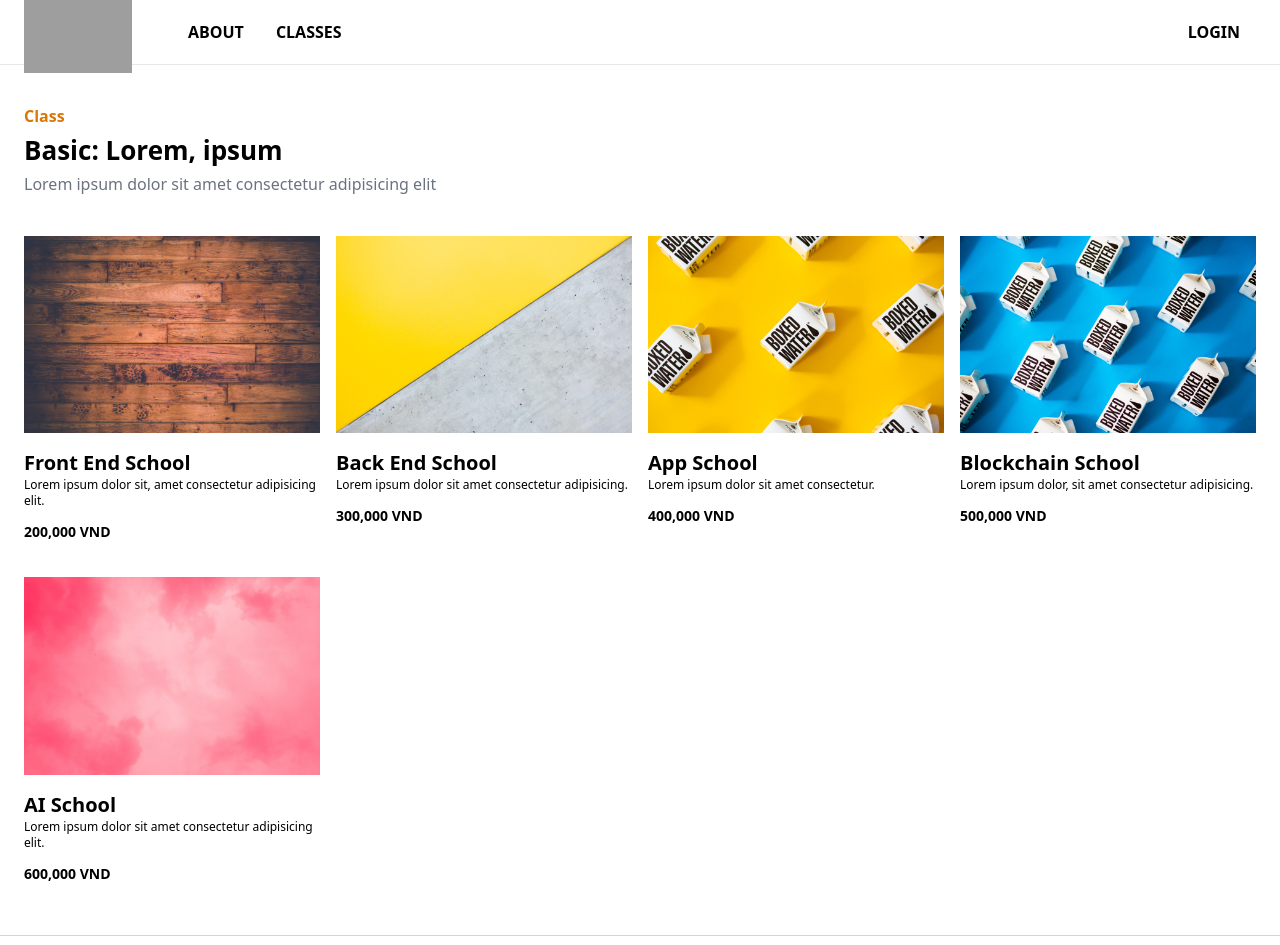
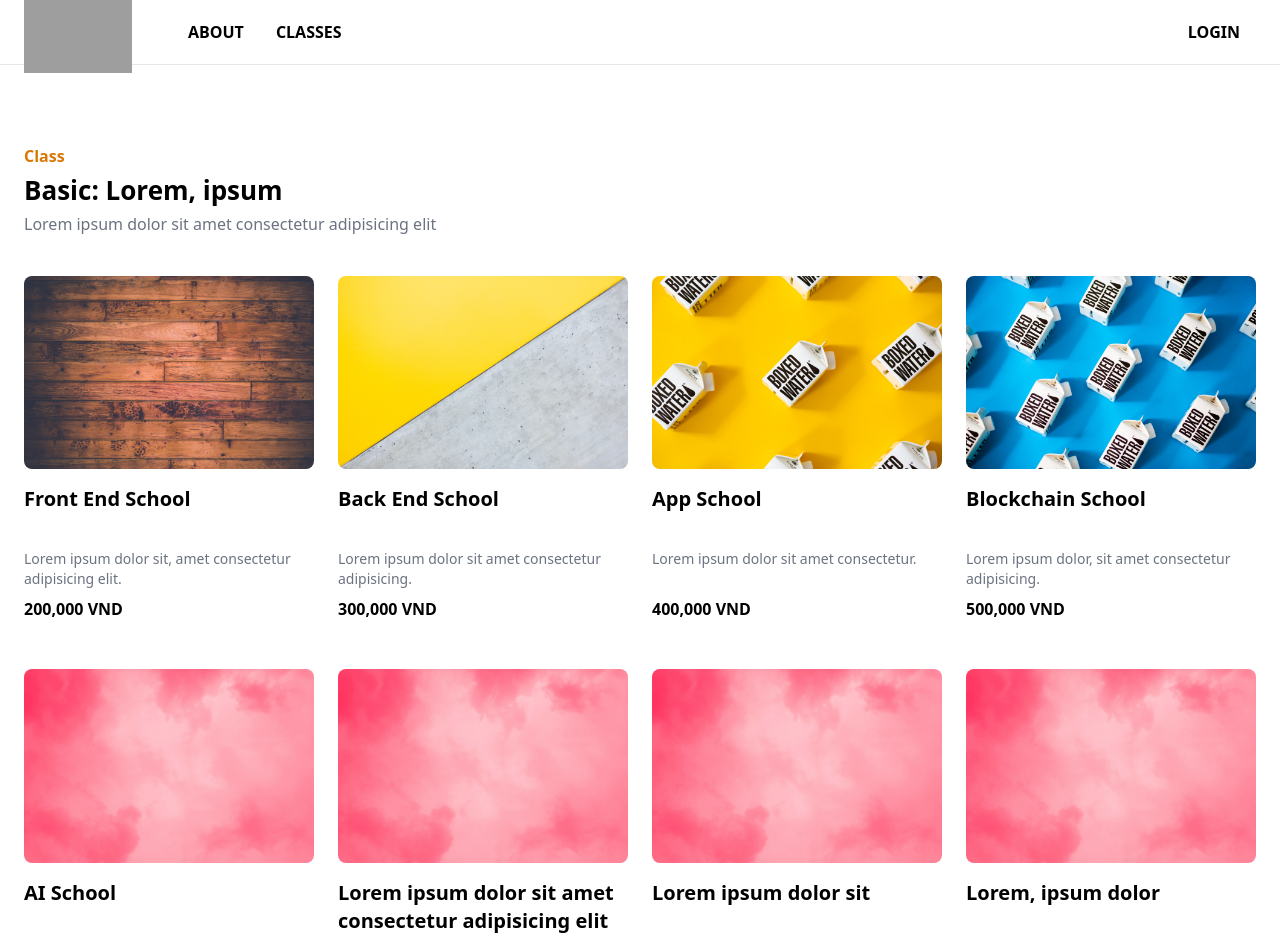
Before and after one commit to likelionbootcamp3/online-platform-vite, a React (Vite) app: page /classes in a window 1280 px wide. Shown: the top 945 px of the page. Built offline with nearby package versions, Linux system fonts and the light colour scheme; grey boxes are pictures that could not be loaded.

Commit message:
feature Videos, update ClassCard

```diff
--- a/src/components/common/ClassCard/index.jsx
+++ b/src/components/common/ClassCard/index.jsx
@@ -1,20 +1,33 @@
+import "./index.css";
+
 const ClassCard = ({ video, type }) => {
   const isHome = type === "home";
 
   if (isHome) {
-    //
+    if (video.id > 5) {
+      return (video = null);
+    }
   }
 
   return (
-    <li>
-      <img src={video.snippet.thumbnail.url} alt="" />
+    <li className="cursor-pointer ">
+      <div className="overflow-hidden rounded md:rounded-lg">
+        <img
+          src={video.snippet.thumbnail.url}
+          alt=""
+          className="w-full  transition duration-300 hover:scale-110"
+        />
+      </div>
+
       <div>
-        <h3 className="mt-3 text-base font-semibold md:mt-2.5 md:text-xl lg:mt-4">
+        <h3 className="mt-3 h-12 text-base font-semibold leading-6 line-clamp-2 md:mt-2.5 md:h-14 md:text-xl lg:mt-4">
           {video.snippet.title}
         </h3>
-        <p className="text-xs font-medium">{video.snippet.description}</p>
-        <div className="my-2.5">
-          <span className="text-sm font-semibold">
+        <p className="mt-2 h-10 text-xs font-normal leading-5 text-gray-500 line-clamp-2 md:text-sm">
+          {video.snippet.description}
+        </p>
+        <div className="my-2.5 md:my-2 ">
+          <span className="text-sm font-semibold md:text-base">
             {video.snippet.price.toLocaleString()} VND
           </span>
         </div>
--- a/src/components/common/HeadingBox/index.jsx
+++ b/src/components/common/HeadingBox/index.jsx
@@ -4,7 +4,7 @@
       <h2 className="text-sm font-semibold text-amber-600 lg:text-base">
         {subheading}
       </h2>
-      <h3 className="my-1 text-xl font-bold md:my-2 lg:text-[1.625rem]">
+      <h3 className="my-1 text-xl font-bold lg:my-2 lg:text-[1.625rem]">
         {heading}
       </h3>
       <p className="text-sm font-normal text-gray-500 lg:text-base">
--- a/src/views/classes/Videos.jsx
+++ b/src/views/classes/Videos.jsx
@@ -8,14 +8,14 @@
     <section>
       <Container>
         {/* TODO: CREATE VIDEOS */}
-        <div className="py-10">
+        <div className="py-10 lg:py-20">
           <HeadingBox
             subheading="Class"
             heading="Basic: Lorem, ipsum"
             description="Lorem ipsum dolor sit amet consectetur adipisicing elit"
           />
 
-          <ul className="mt-4 grid w-full grid-cols-2 gap-x-4 gap-y-6 md:grid-cols-4">
+          <ul className="mt-8 grid w-full grid-cols-2 gap-x-4 gap-y-6 md:grid-cols-3 md:gap-x-6 md:gap-y-10 lg:grid-cols-4">
             {videos.map((item) => (
               <ClassCard key={item.id} video={item} />
             ))}
--- a/src/views/home/ClassGrid.jsx
+++ b/src/views/home/ClassGrid.jsx
@@ -58,20 +58,98 @@
       },
     },
   },
+  {
+    id: 6,
+    snippet: {
+      title: "Lorem ipsum dolor sit amet consectetur adipisicing elit",
+      description: "Lorem ipsum dolor sit amet consectetur adipisicing elit.",
+      price: 600000,
+      thumbnail: {
+        url: "./src/views/home/assets/05.jpg",
+      },
+    },
+  },
+  {
+    id: 7,
+    snippet: {
+      title: "Lorem ipsum dolor sit",
+      description: "Lorem ipsum dolor sit amet consectetur adipisicing elit.",
+      price: 600000,
+      thumbnail: {
+        url: "./src/views/home/assets/05.jpg",
+      },
+    },
+  },
+  {
+    id: 8,
+    snippet: {
+      title: "Lorem, ipsum dolor",
+      description: "Lorem ipsum dolor sit amet consectetur adipisicing elit.",
+      price: 600000,
+      thumbnail: {
+        url: "./src/views/home/assets/05.jpg",
+      },
+    },
+  },
+  {
+    id: 9,
+    snippet: {
+      title: "Lorem ipsum dolor sit amet",
+      description: "Lorem ipsum dolor sit amet consectetur adipisicing elit.",
+      price: 600000,
+      thumbnail: {
+        url: "./src/views/home/assets/03.jpg",
+      },
+    },
+  },
+
+  {
+    id: 10,
+    snippet: {
+      title: "Lorem, ipsum dolor",
+      description: "Lorem ipsum dolor sit amet consectetur adipisicing elit.",
+      price: 600000,
+      thumbnail: {
+        url: "./src/views/home/assets/03.jpg",
+      },
+    },
+  },
+  {
+    id: 11,
+    snippet: {
+      title: "Lorem ipsum dolor sit amet consectetur adipisicing elit",
+      description: "Lorem ipsum dolor sit amet consectetur adipisicing elit.",
+      price: 600000,
+      thumbnail: {
+        url: "./src/views/home/assets/03.jpg",
+      },
+    },
+  },
+  {
+    id: 12,
+    snippet: {
+      title: "Lorem, ipsum dolor",
+      description: "Lorem ipsum dolor sit amet consectetur adipisicing elit.",
+      price: 600000,
+      thumbnail: {
+        url: "./src/views/home/assets/03.jpg",
+      },
+    },
+  },
 ];
 
 const Clasess = () => {
   return (
     <section>
       <Container>
-        <div className="py-10">
+        <div className="pt-10 lg:pt-20">
           <HeadingBox
             subheading="all educational experiences"
             heading="A new education tapped by Tekit"
             description="Meet all the new education you need for growth."
           />
 
-          <ul className="mt-4 grid w-full grid-cols-2 gap-x-4 gap-y-6 md:grid-cols-4 lg:gap-x-6">
+          <ul className="mt-8 grid w-full grid-cols-2 gap-x-4 gap-y-6 md:grid-cols-3 md:gap-x-6 md:gap-y-10 lg:grid-cols-4">
             {videos.map((item) => (
               <ClassCard key={item.id} video={item} type="home" />
             ))}
```
Also changed, not shown: src/components/common/ClassCard/index.css (added, +8 -0 lines).
